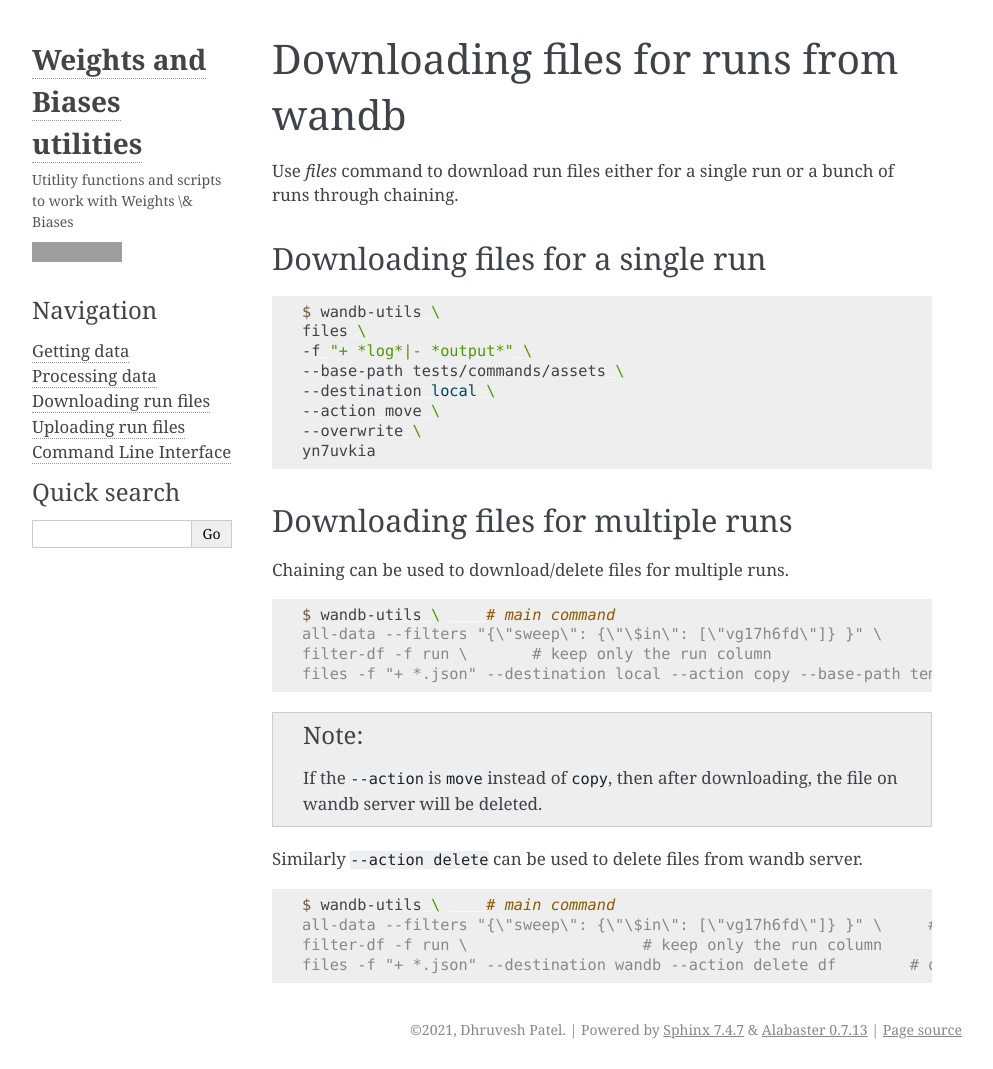
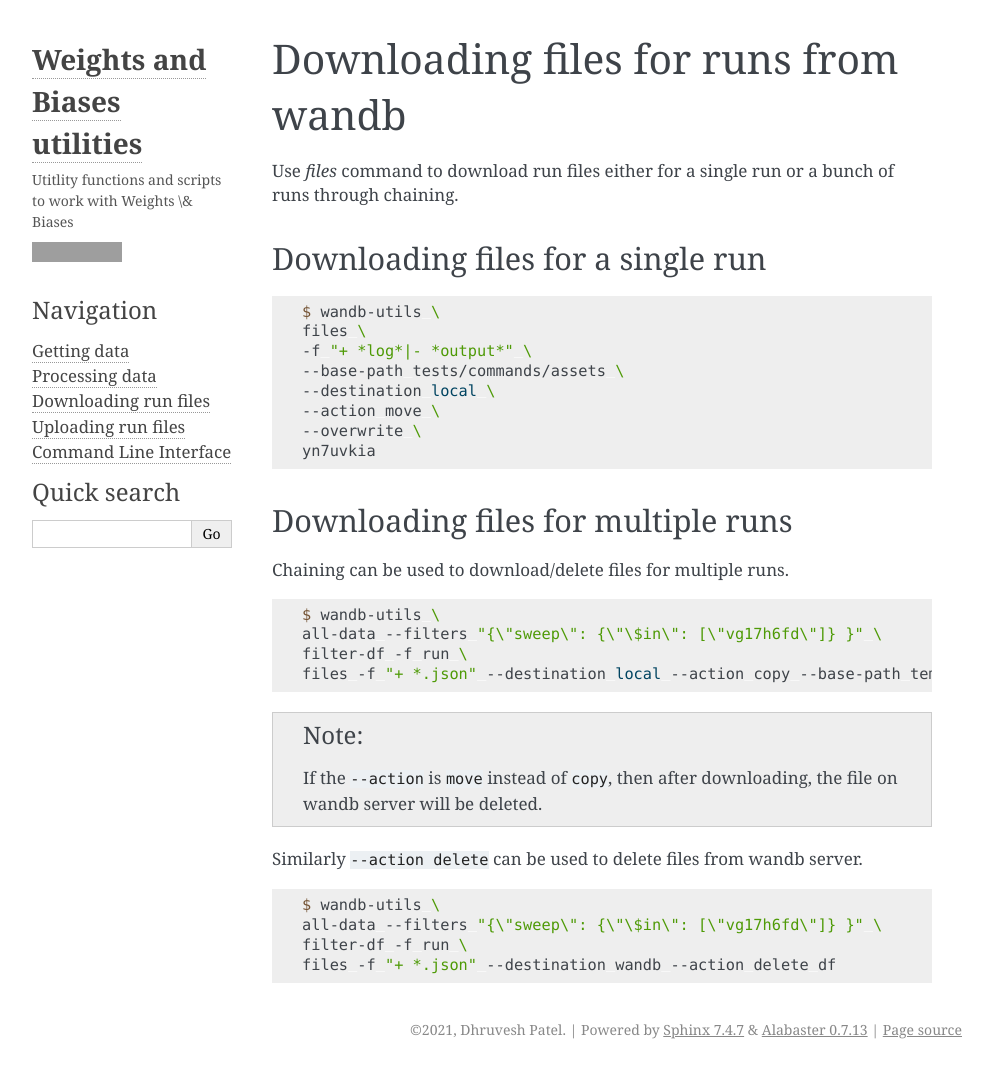
Before and after one commit to dhruvdcoder/wandb-utils, a Sphinx documentation site: the page built from docs/download_run.rst, in a window 1280 px wide and 1069 px high. Shown: the whole window, without its empty margins (148-1141 px from the left). Built offline with Sphinx 7.4.7, drawn with Linux system fonts in a browser that asks for light colours; grey boxes are pictures that could not be loaded.

Commit message:
Update download_run.rst

```diff
--- a/docs/download_run.rst
+++ b/docs/download_run.rst
@@ -25,10 +25,10 @@
 
 .. code-block:: console
 
-   $ wandb-utils \     # main command
-   all-data --filters "{\"sweep\": {\"\$in\": [\"vg17h6fd\"]} }" \         # dataframe of runs with specific sweep
-   filter-df -f run \       # keep only the run column
-   files -f "+ *.json" --destination local --action copy --base-path temp df        # download all json files in temp dir
+   $ wandb-utils \
+   all-data --filters "{\"sweep\": {\"\$in\": [\"vg17h6fd\"]} }" \
+   filter-df -f run \
+   files -f "+ *.json" --destination local --action copy --base-path temp df
 
 
 .. note::
@@ -38,7 +38,7 @@
 
 .. code-block:: console
 
-   $ wandb-utils \     # main command
-   all-data --filters "{\"sweep\": {\"\$in\": [\"vg17h6fd\"]} }" \     # dataframe of runs with specific sweep
-   filter-df -f run \                   # keep only the run column
-   files -f "+ *.json" --destination wandb --action delete df        # delete all json files on wandb
+   $ wandb-utils \
+   all-data --filters "{\"sweep\": {\"\$in\": [\"vg17h6fd\"]} }" \
+   filter-df -f run \
+   files -f "+ *.json" --destination wandb --action delete df
```
